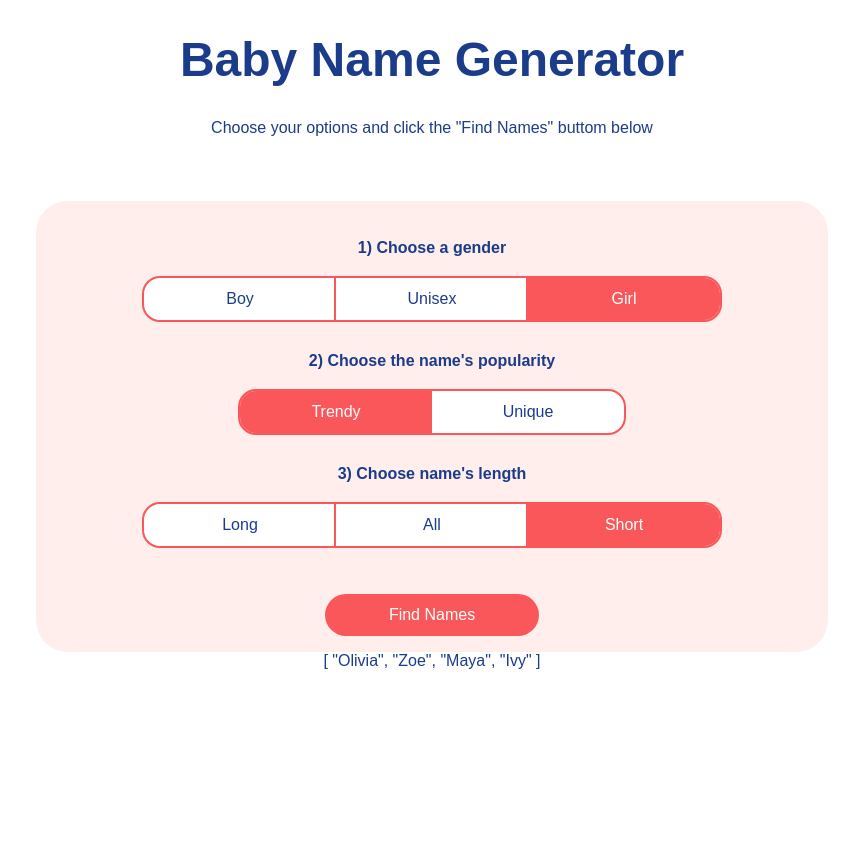
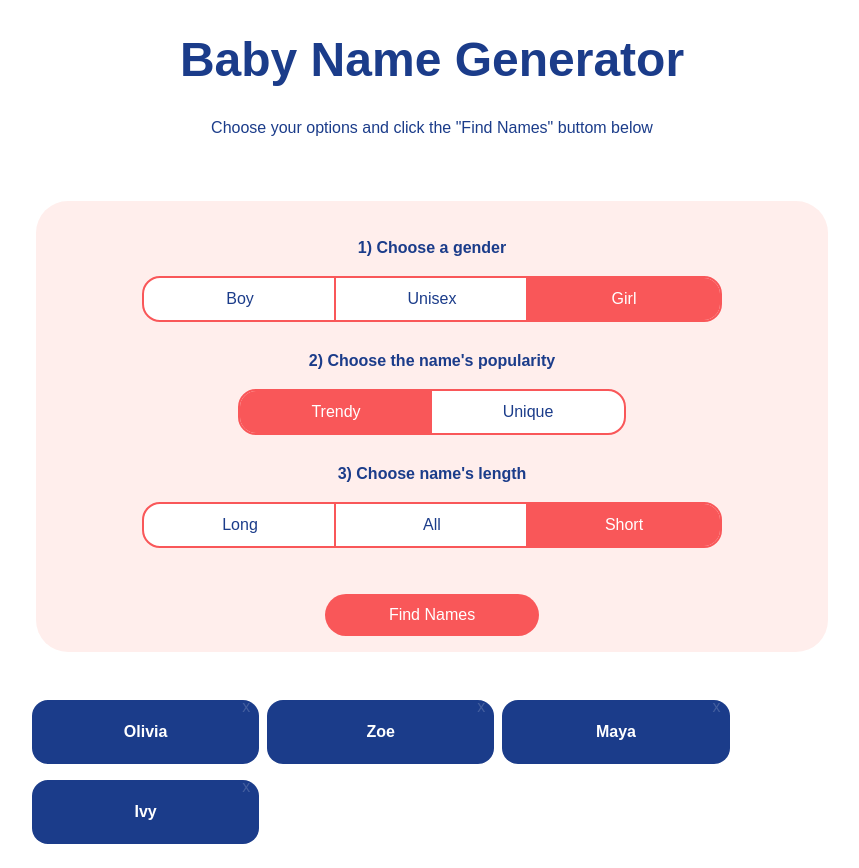
Before and after one commit to harblaith7/Nuxt3-Course-Udemy, a Nuxt app in the folder 01-Baby-Name-Generator/: page / in a window 1280 px wide. Both pictures are taken after a click on the button "Find Names". Shown: the whole page, without its empty margins (208-1067 px from the left). Before the commit the page ends 800 px from the top, so only its background shows below. Built offline with nearby package versions, Linux system fonts and the light colour scheme.

Commit message:
feature: add name card

```diff
--- a/01-Baby-Name-Generator/app.vue
+++ b/01-Baby-Name-Generator/app.vue
@@ -106,7 +106,12 @@
       </div>
       <button class="primary" @click="computeSelectedNames">Find Names</button>
     </div>
-    {{ selectedNames }}
+    <div class="cards-container">
+      <div v-for="name in selectedNames" :key="name" class="card">
+        <h4>{{ name }}</h4>
+        <p>x</p>
+      </div>
+    </div>
   </div>
 </template>
 
@@ -172,4 +177,29 @@
   margin-top: 1rem;
   cursor: pointer;
 }
+
+.cards-container {
+  display: flex;
+  margin-top: 3rem;
+  flex-wrap: wrap;
+}
+
+.card {
+  background-color: rgb(27, 60, 138);
+  width: 28%;
+  color: white;
+  border-radius: 1rem;
+  padding: 0.1rem;
+  margin-right: 0.5rem;
+  margin-bottom: 1rem;
+  position: relative;
+}
+
+.card p {
+  position: absolute;
+  top: -29%;
+  left: 92.5%;
+  cursor: pointer;
+  color: rgba(255, 255, 255, 0.178);
+}
 </style>
```
